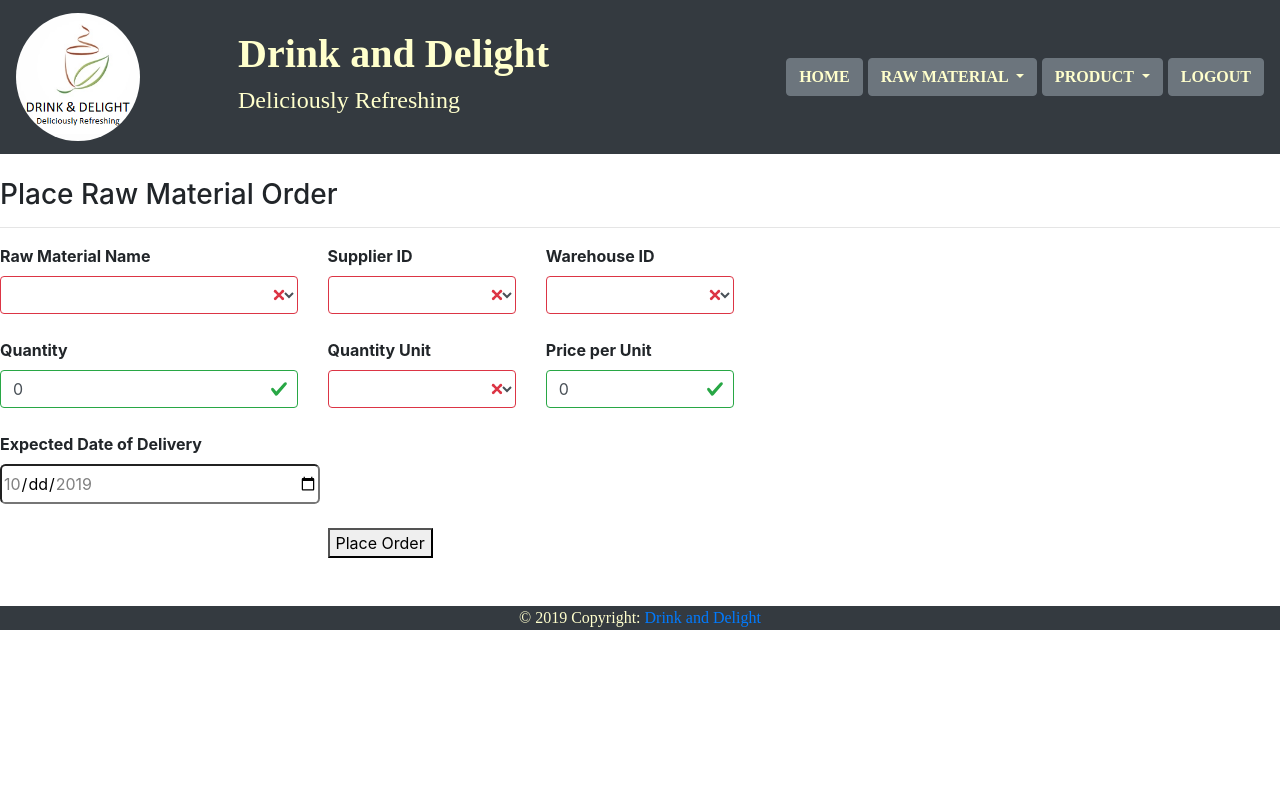
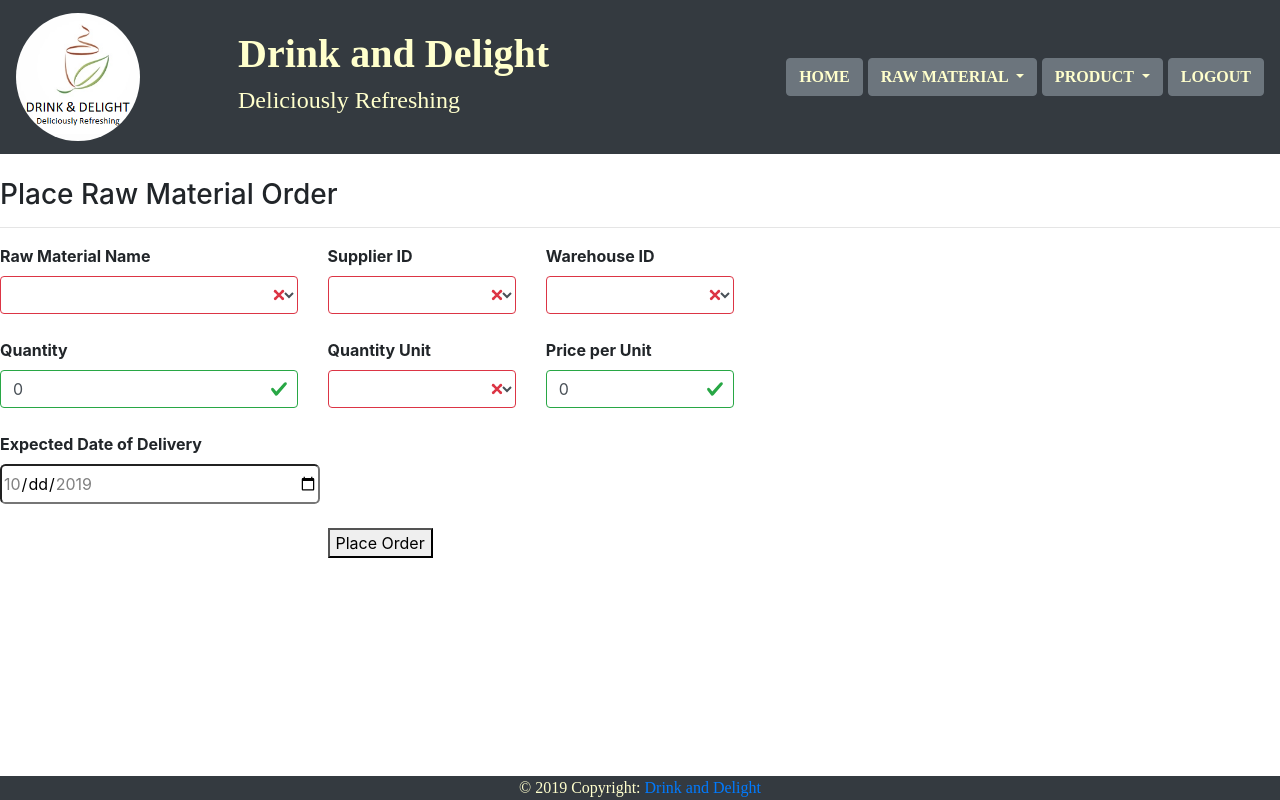
Before and after one commit to prathameshppai/drinkanddelight-frontend, an Angular app: page /place-rawmaterial-order in a window 1280 px wide. Built offline with nearby package versions, Linux system fonts and the light colour scheme.

Commit message:
place raw material order working

```diff
--- a/src/app/footer/footer.component.html
+++ b/src/app/footer/footer.component.html
@@ -1,5 +1,5 @@
 <footer>
-    <div class="footer-copyright text-center bg-dark font sticky-bottom">© 2019 Copyright:
+    <div class="footer-copyright text-center bg-dark font fixed-bottom">© 2019 Copyright:
         <a href="#">Drink and Delight</a>
     </div>
 </footer>
--- a/src/app/rawmaterials/place-rawmaterial-orders/place-rawmaterial-orders.component.html
+++ b/src/app/rawmaterials/place-rawmaterial-orders/place-rawmaterial-orders.component.html
@@ -1,7 +1,8 @@
 <br>
 <h3>Place Raw Material Order</h3>
 
-<form action="PlaceRMOrderServlet" method="post">
+<!-- <form action="PlaceRMOrderServlet" method="post"> -->
+<form>
     <div class="container wrapper" class="form-check" class="was-validated">
 
         <hr>
@@ -96,3 +97,7 @@
         <br>
     </div>
 </form>
+
+<div *ngIf = 'isPlaceRawmaterialOrderFetched'>
+    <p>{{ message }}</p>
+ </div>
--- a/src/app/rawmaterials/place-rawmaterial-orders/place-rawmaterial-orders.service.ts
+++ b/src/app/rawmaterials/place-rawmaterial-orders/place-rawmaterial-orders.service.ts
@@ -8,7 +8,7 @@ import { Observable } from 'rxjs';
 export class PlaceRawmaterialOrdersService {
 
   getPlaceRawmaterialOrderMessage(RMNameVar: string, SUPIDVar: string ,quantityVar: number, QuantityUnitVar: string, expectedDateofDeliveryVar: Date , pricePerUnitVar: number, warehouseIdVar: string): Observable<String> {
-    return this.http.post<string>("http://localhost:9090/drinkanddelight/PlaceRMOrderServlet",{"rmname": RMNameVar, "supplierId": SUPIDVar,"quantityValue" : quantityVar,"quantityUnit": QuantityUnitVar, "dateOfDelivery" : expectedDateofDeliveryVar, "pricePerUnit" : pricePerUnitVar, "warehouseId": warehouseIdVar});
+    return this.http.post<string>("http://localhost:9090/drinkanddelight/PlaceRMOrderServlet",{"name": RMNameVar, "supplierId": SUPIDVar,"quantityValue" : quantityVar,"quantityUnit": QuantityUnitVar, "dateOfDelivery" : expectedDateofDeliveryVar, "pricePerUnit" : pricePerUnitVar, "warehouseId": warehouseIdVar});
   }
 
   constructor(private http: HttpClient) { }
```
